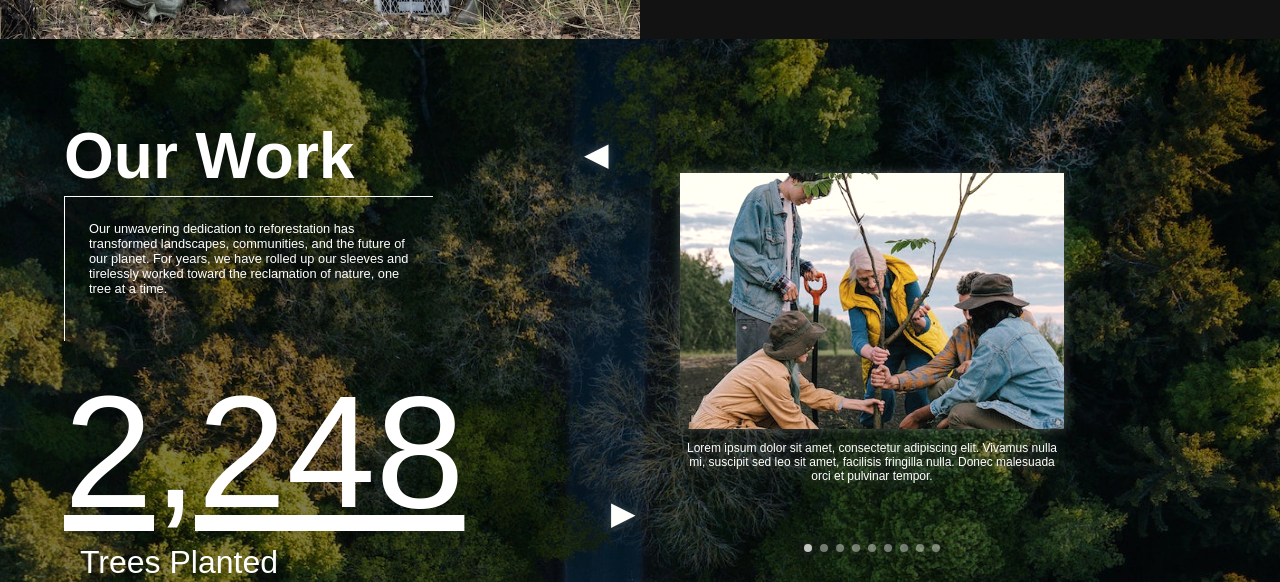
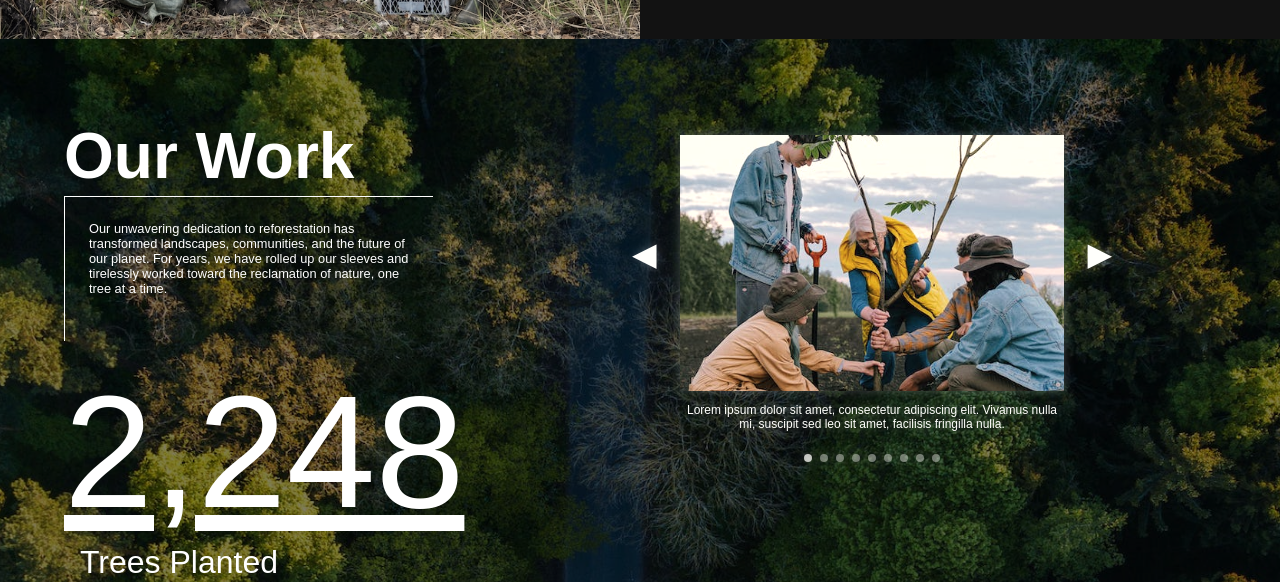
Before and after one commit to mhayakawa1/nonprofit-website-react, a React (Create React App) app: page / in a window 1280 px wide. Shown: the part 1160-1742 px from the top of the page. Built offline with nearby package versions, Linux system fonts and the light colour scheme; a web font is replaced by a local one.

Commit message:
Update Carousel.jsx

```diff
--- a/src/components/Carousel.jsx
+++ b/src/components/Carousel.jsx
@@ -19,14 +19,14 @@ import image9 from '../images/carousel-image-9.jpg';
           imageNumArr: [0, 1, 2, 3, 4, 5, 6, 7, 8],
           imagesArr: [image1, image2, image3, image4, image5, image6, image7, image8, image9],
           captionsArr: [
-            'Lorem ipsum dolor sit amet, consectetur adipiscing elit. Vivamus nulla mi, suscipit sed leo sit amet, facilisis fringilla nulla. Donec malesuada orci et pulvinar tempor.',
-            'Sed ultrices nec elit quis egestas. Donec mauris nisi, convallis vitae enim vel, auctor convallis risus. In lorem libero, gravida quis commodo ut, feugiat non nulla.',
-            'Aenean tempus accumsan sem, ac varius nulla laoreet ac. Pellentesque luctus ante in mauris sodales, facilisis tempor ex posuere. Sed auctor purus sit amet est consequat pulvinar eu ac nisl.',
+            'Lorem ipsum dolor sit amet, consectetur adipiscing elit. Vivamus nulla mi, suscipit sed leo sit amet, facilisis fringilla nulla.',
+            'Sed ultrices nec elit quis egestas. Donec mauris nisi, convallis vitae enim vel, auctor convallis risus. In lorem libero, gravida.',
+            'Aenean tempus accumsan sem, ac varius nulla laoreet ac. Pellentesque luctus ante in mauris sodales, facilisis tempor ex.',
             'Cursus euismod quis viverra nibh cras. Lobortis elementum nibh tellus molestie nunc non.',
             'Nec nam aliquam sem et tortor consequat id porta. Sit amet luctus venenatis lectus. Consectetur purus ut faucibus pulvinar.',
             'Non sodales neque sodales ut. Imperdiet sed euismod nisi porta lorem mollis aliquam ut porttitor.',
             'Excepteur sint occaecat cupidatat non proident, sunt in culpa qui officia deserunt mollit anim id est laborum.',
-            'Sapien faucibus et molestie ac feugiat sed lectus. Metus vulputate eu scelerisque felis imperdiet proin. Pharetra convallis posuere morbi leo urna molestie at elementum eu.',
+            'Sapien faucibus et molestie ac feugiat sed lectus. Metus vulputate eu scelerisque felis imperdiet proin.',
             'Morbi tristique senectus et netus et malesuada. Integer feugiat scelerisque varius morbi enim nunc faucibus a pellentesque.'
           ],
           image: '',
@@ -84,7 +84,7 @@ import image9 from '../images/carousel-image-9.jpg';
       for(let i = 0; i < this.state.imagesArr.length; i++){
         if(this.state.imagesArr.indexOf(this.state.imagesArr[i]) === this.state.imageNumber){
           arr.push(
-            <div key={i}>
+            <div key={i} id='slide-img-container'>
               <div className='slide fade-in'>
                 <img className='slide-img' src={this.state.imagesArr[0]} />
               </div>
@@ -121,20 +121,18 @@ import image9 from '../images/carousel-image-9.jpg';
       return(
         //when carousel buttons are clicked, pass switchImage with direction
         <div id="gallery-container">
-          <button id="btn-1" className="carousel-btn fade-in"
-            onClick={() => this.switchImage("left")}>◀</button>
-
           {this.renderImage()}
-
-          <button id="btn-2" className="carousel-btn fade-in"
-            onClick={() => this.switchImage("right")}>▶</button>
-
           <div id="caption" className="fade-in text-white font-weight-thin">
-          {caption}
+            {caption}
           </div>
-
           <div id="dots" className="fade-in">
             {this.getDots()}
+          </div>
+          <div id="gallery-btns">
+            <button id="btn-1" className="carousel-btn fade-in"
+              onClick={() => this.switchImage("left")}>◀</button>
+            <button id="btn-2" className="carousel-btn fade-in"
+              onClick={() => this.switchImage("right")}>▶</button>
           </div>
         </div>
       )
```
